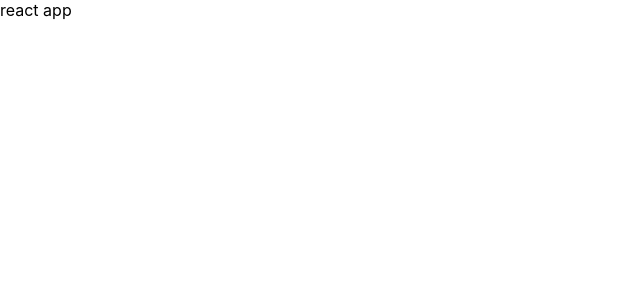
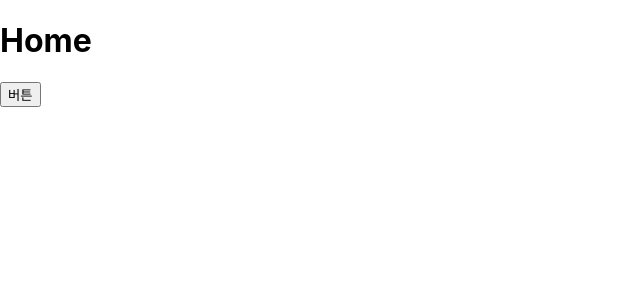
Before and after one commit to mococo-numble8/frontend, a React (Create React App) app: page / in a window 1280 px wide. Shown: the top 300 px of the page, without its empty margins (0-640 px from the left). Built offline with nearby package versions, Linux system fonts and the light colour scheme.

Commit message:
#6e2f75 환경 - 폴더 구조 생성

```diff
--- a/package.json
+++ b/package.json
@@ -51,12 +51,12 @@
   },
   "devDependencies": {
     "eslint": "^8.26.0",
-    "eslint-config-prettier": "^8.5.0",
-    "eslint-plugin-prettier": "^4.2.1",
     "eslint-config-airbnb": "^19.0.4",
     "eslint-config-airbnb-typescript": "^17.0.0",
+    "eslint-config-prettier": "^8.5.0",
     "eslint-plugin-import": "^2.26.0",
     "eslint-plugin-jsx-a11y": "^6.6.1",
+    "eslint-plugin-prettier": "^4.2.1",
     "eslint-plugin-react": "^7.31.10",
     "eslint-plugin-react-hooks": "^4.6.0"
   }
--- a/src/App.tsx
+++ b/src/App.tsx
@@ -1,8 +1,12 @@
 import React from 'react';
+import { Routes, Route } from 'react-router-dom';
+import HomePage from './pages/HomePage';
 
 const App: React.FC = () => {
   return (
-    <div>react app</div>
+    <Routes>
+      <Route path="/" element={<HomePage />} />
+    </Routes>
   );
 };
 
--- /dev/null
+++ b/src/components/common/Button.tsx
@@ -0,0 +1,29 @@
+import { PropsWithChildren } from 'react';
+
+type PropsType = PropsWithChildren<{
+  className?: string;
+  onClick?: React.MouseEventHandler<HTMLElement>;
+  disabled?: boolean;
+}>;
+
+const Button: React.FC<PropsType> = (props) => {
+  const { disabled, children, ...rest } = props;
+
+  return (
+    <button
+      type="button"
+      disabled={disabled}
+      aria-disabled={disabled}
+      {...rest}
+    >
+      {children}
+    </button>
+  );
+};
+
+Button.defaultProps = {
+  disabled: false,
+  onClick: () => {},
+};
+
+export default Button;
--- /dev/null
+++ b/src/hooks/useRequest.ts
@@ -0,0 +1 @@
+export const useRequest = () => {};
--- /dev/null
+++ b/src/pages/HomePage.tsx
@@ -0,0 +1,13 @@
+import React from 'react';
+import Button from '../components/common/Button';
+
+const HomePage: React.FC = () => {
+  return (
+    <>
+    <h1>Home</h1>
+    <Button>버튼</Button>
+    </>
+  );
+};
+
+export default HomePage;
```
Also changed, not shown: tsconfig.json (+2 -8 lines), .eslintrc.json, src/types/type.d.ts (added).
